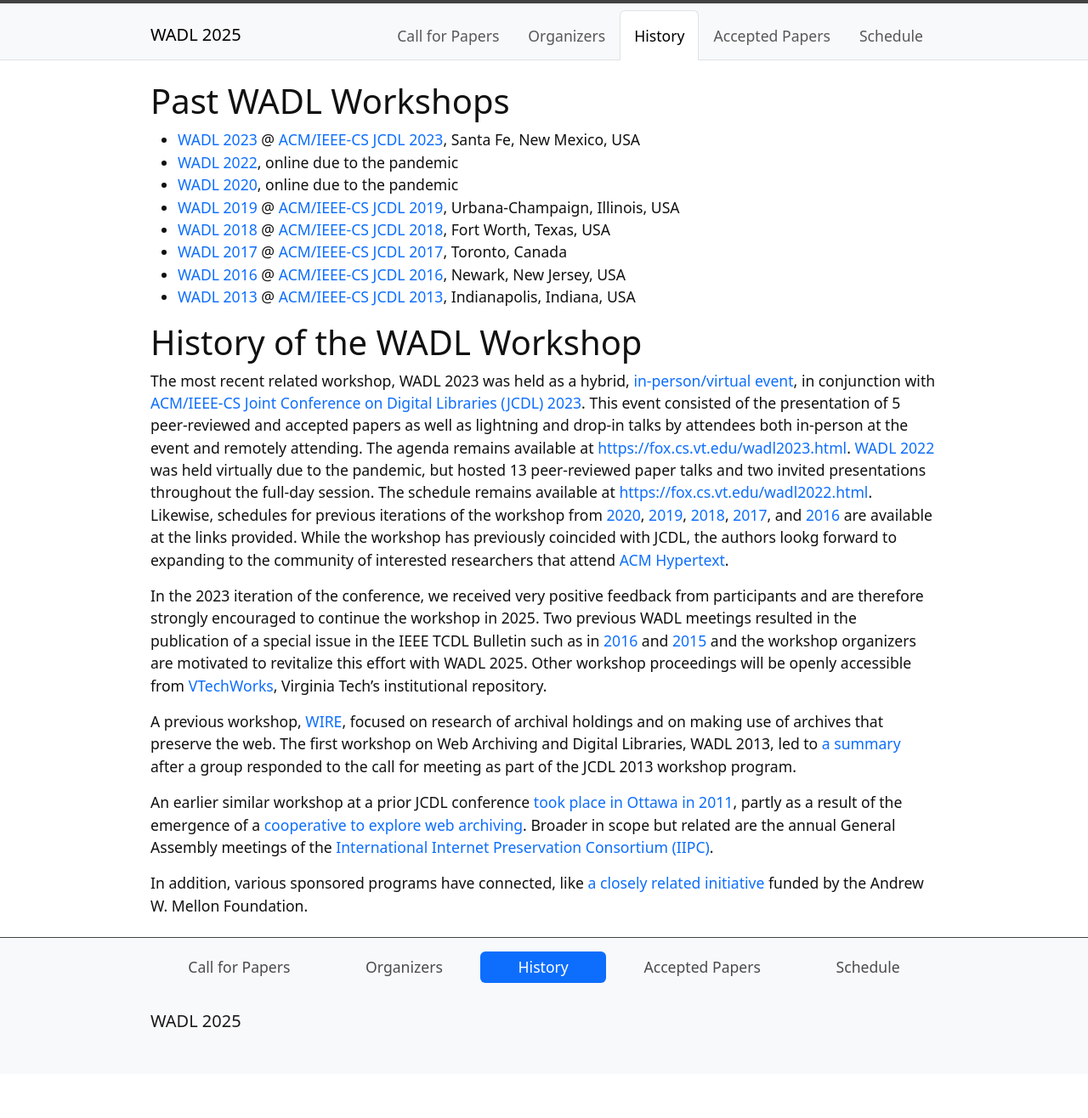
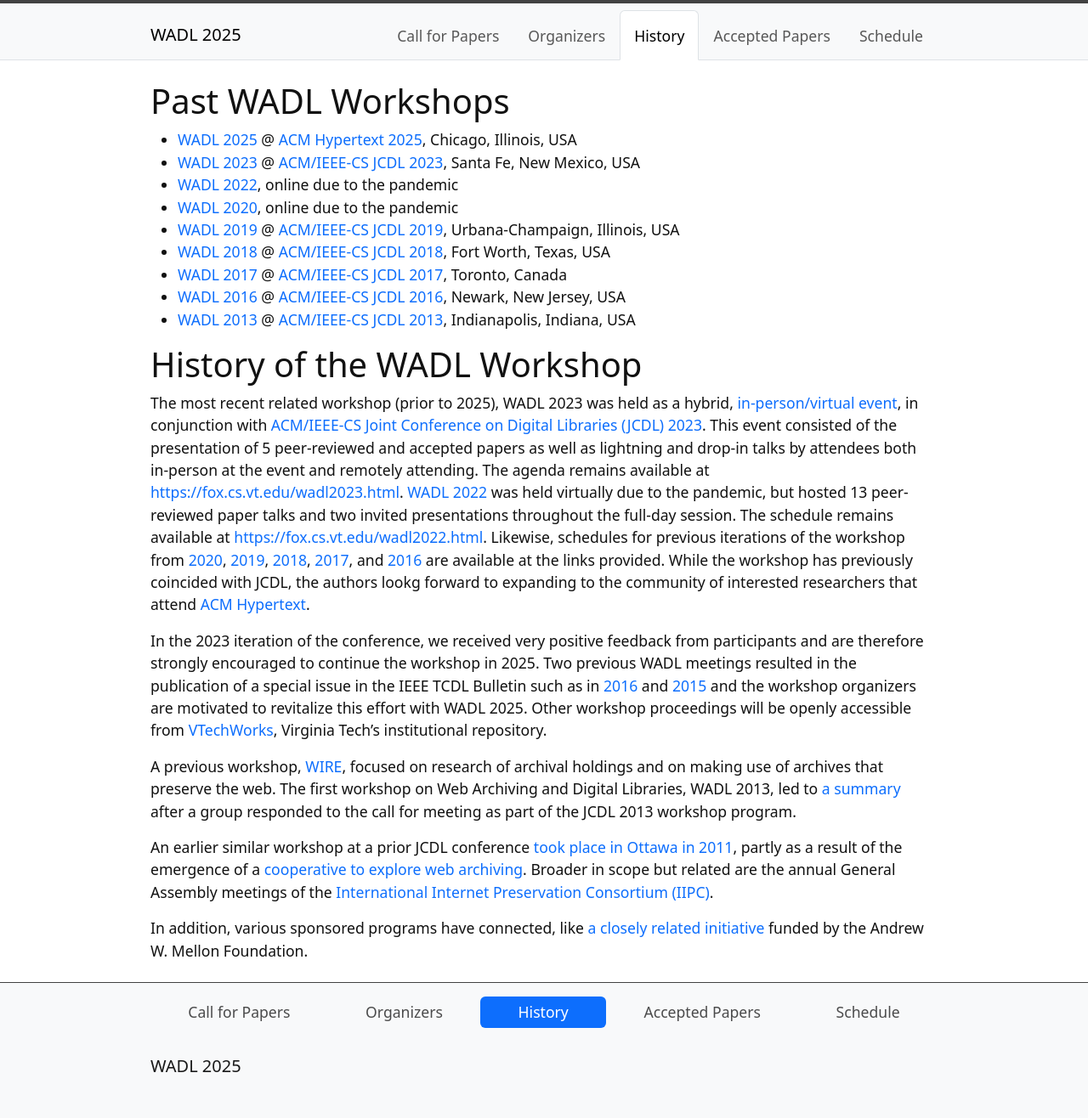
Before and after one commit to wadlworkshop/wadlworkshop.github.io, a Jekyll site: the page built from 2025/content/2-history.md, in a window 1280 px wide. Shown: the whole page at 85% size. Built offline with Jekyll 4.4.1, drawn with Linux system fonts in a browser that asks for light colours; our own code applies the rules of GitHub Pages for plain Markdown files; before the commit the page ends 1264 px from its top, so only the background shows below that.

Commit message:
Add WADL 2025 as a Past Workshop
Updated the history section to include details about WADL 202 and its outcomes, as well as links to past workshops.

```diff
--- a/2025/content/2-history.md
+++ b/2025/content/2-history.md
@@ -5,6 +5,7 @@
 
 # Past WADL Workshops
 
+* [WADL 2025](https://wadlworkshop.github.io/2025/) @ [ACM Hypertext 2025](https://ht.acm.org/ht2025/), Chicago, Illinois, USA
 * [WADL 2023](https://fox.cs.vt.edu/wadl2023.html) @ [ACM/IEEE-CS JCDL 2023](https://2023.jcdl.org/), Santa Fe, New Mexico, USA
 * [WADL 2022](https://fox.cs.vt.edu/wadl2022.html), online due to the pandemic
 * [WADL 2020](https://fox.cs.vt.edu/wadl2020.html), online due to the pandemic
@@ -16,7 +17,7 @@
 
 # History of the WADL Workshop
 
-The most recent related workshop, WADL 2023 was held as a hybrid, [in-person/virtual event](https://fox.cs.vt.edu/wadl2023.html), in conjunction with [ACM/IEEE-CS Joint Conference on Digital Libraries (JCDL) 2023](https://2023.jcdl.org/). This event consisted of the presentation of 5 peer-reviewed and accepted papers as well as lightning and drop-in talks by attendees both in-person at the event and remotely attending. The agenda remains available at [https://fox.cs.vt.edu/wadl2023.html](https://fox.cs.vt.edu/wadl2023.html). [WADL 2022](https://fox.cs.vt.edu/wadl2022.html) was held virtually due to the pandemic, but hosted 13 peer-reviewed paper talks and two invited presentations throughout the full-day session. The schedule remains available at [https://fox.cs.vt.edu/wadl2022.html](https://fox.cs.vt.edu/wadl2022.html). Likewise, schedules for previous iterations of the workshop from [2020](https://fox.cs.vt.edu/wadl2020.html), [2019](https://fox.cs.vt.edu/wadl2019.html), [2018](https://fox.cs.vt.edu/wadl2018.html), [2017](https://fox.cs.vt.edu/wadl2017.html), and [2016](https://fox.cs.vt.edu/wadl2016.html) are available at the links provided. While the workshop has previously coincided with JCDL, the authors lookg forward to expanding to the community of interested researchers that attend [ACM Hypertext](https://ht.acm.org/ht2025/).
+The most recent related workshop (prior to 2025), WADL 2023 was held as a hybrid, [in-person/virtual event](https://fox.cs.vt.edu/wadl2023.html), in conjunction with [ACM/IEEE-CS Joint Conference on Digital Libraries (JCDL) 2023](https://2023.jcdl.org/). This event consisted of the presentation of 5 peer-reviewed and accepted papers as well as lightning and drop-in talks by attendees both in-person at the event and remotely attending. The agenda remains available at [https://fox.cs.vt.edu/wadl2023.html](https://fox.cs.vt.edu/wadl2023.html). [WADL 2022](https://fox.cs.vt.edu/wadl2022.html) was held virtually due to the pandemic, but hosted 13 peer-reviewed paper talks and two invited presentations throughout the full-day session. The schedule remains available at [https://fox.cs.vt.edu/wadl2022.html](https://fox.cs.vt.edu/wadl2022.html). Likewise, schedules for previous iterations of the workshop from [2020](https://fox.cs.vt.edu/wadl2020.html), [2019](https://fox.cs.vt.edu/wadl2019.html), [2018](https://fox.cs.vt.edu/wadl2018.html), [2017](https://fox.cs.vt.edu/wadl2017.html), and [2016](https://fox.cs.vt.edu/wadl2016.html) are available at the links provided. While the workshop has previously coincided with JCDL, the authors lookg forward to expanding to the community of interested researchers that attend [ACM Hypertext](https://ht.acm.org/ht2025/).
 
 In the 2023 iteration of the conference, we received very positive feedback from participants and are therefore strongly encouraged to continue the workshop in 2025.
 Two previous WADL meetings resulted in the publication of a special issue in the IEEE TCDL Bulletin such as in
```
